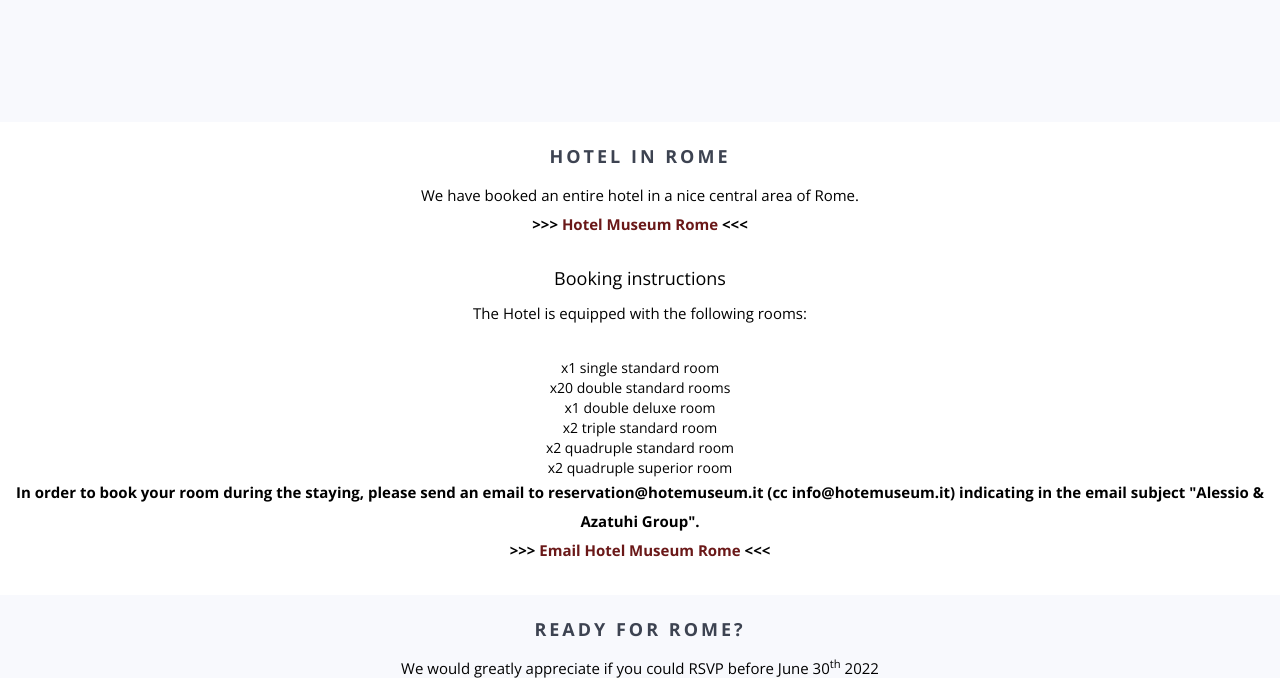
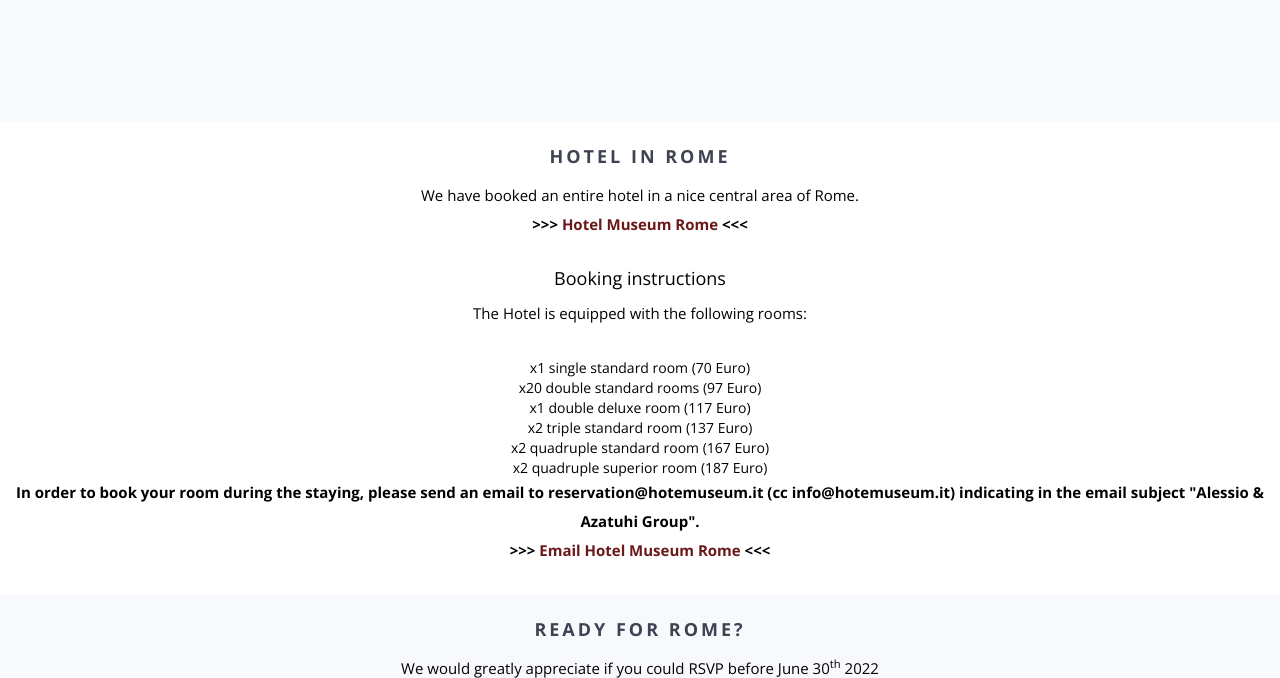
Before and after one commit to slux83/slux83.github.io, a website: page index.html in a window 1280 px wide. Shown: the part 4372-5050 px from the top of the page. Drawn offline with nearby package versions, Linux system fonts and the light colour scheme; a script that the page names is missing; files whose address does not match are found by name.

Commit message:
updated hotel with prices

```diff
--- a/index.html
+++ b/index.html
@@ -336,7 +336,7 @@
 <section id="map" class="events section-padding">
     <div class="text-center">
         <h3>How do I get there?</h3>
-        <p>We will arrange transportation from two hotels. For those guests who want to experience the city of Rome, we
+        <p>We will arrange transportation from the hotel we selected (<a href="#hotel">see below</a>). For those guests who want to experience the city of Rome, we
         will help reserve accommodation in the center of Rome close to attractions such as St. Peter's basiilica and the Vatican
         museums. A shuttle bus will be arranged for our guests from this centrally located hotel. For those guests who prefer
         to spend their weekend in the forests and lake Bracciano region, we will also assist in reserving a block of hotels
@@ -404,12 +404,12 @@
         <h4>Booking instructions</h4>
         <p>The Hotel is equipped with the following rooms:</p>
         <ul>
-            <li>x1 single standard room</li>
-            <li>x20 double standard rooms</li>
-            <li>x1 double deluxe room</li>
-            <li>x2 triple standard room</li>
-            <li>x2 quadruple standard room</li>
-            <li>x2 quadruple superior room</li>
+            <li>x1 single standard room (70 Euro)</li>
+            <li>x20 double standard rooms (97 Euro)</li>
+            <li>x1 double deluxe room (117 Euro)</li>
+            <li>x2 triple standard room (137 Euro)</li>
+            <li>x2 quadruple standard room (167 Euro)</li>
+            <li>x2 quadruple superior room (187 Euro)</li>
         </ul>
         <p><strong>In order to book your room during the staying, please send an email to reservation@hotemuseum.it (cc info@hotemuseum.it)
             indicating in the email subject "Alessio &amp; Azatuhi Group".</strong></br>
```
